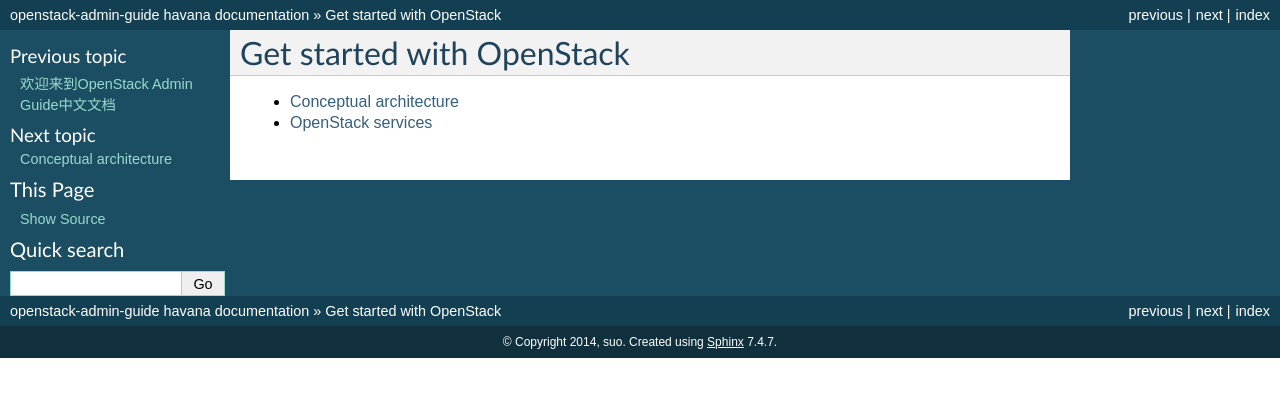
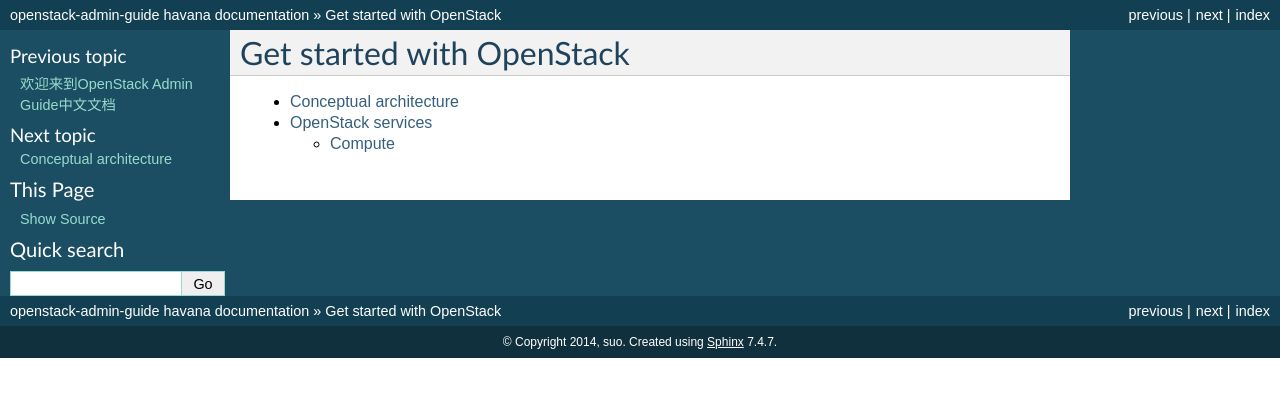
Before and after one commit to Flouse/openstack-admin-guide, a Sphinx documentation site: the page built from source/started/index.rst, in a window 1280 px wide. Shown: the top 397 px of the page. Built offline with Sphinx 7.4.7, drawn with Linux system fonts in a browser that asks for light colours.

Commit message:
balabala

```diff
--- a/source/started/conceptual_architecture.rst
+++ b/source/started/conceptual_architecture.rst
@@ -1,4 +1,4 @@
 Conceptual architecture
 =======================
 
-hello
+Hello
--- /dev/null
+++ b/source/started/services/compute.rst
@@ -0,0 +1,4 @@
+Compute
+======================
+
+Hello compute service
--- a/source/started/services/index.rst
+++ b/source/started/services/index.rst
@@ -3,3 +3,5 @@
 
 .. toctree::
    :maxdepth: 2
+
+   compute
```
